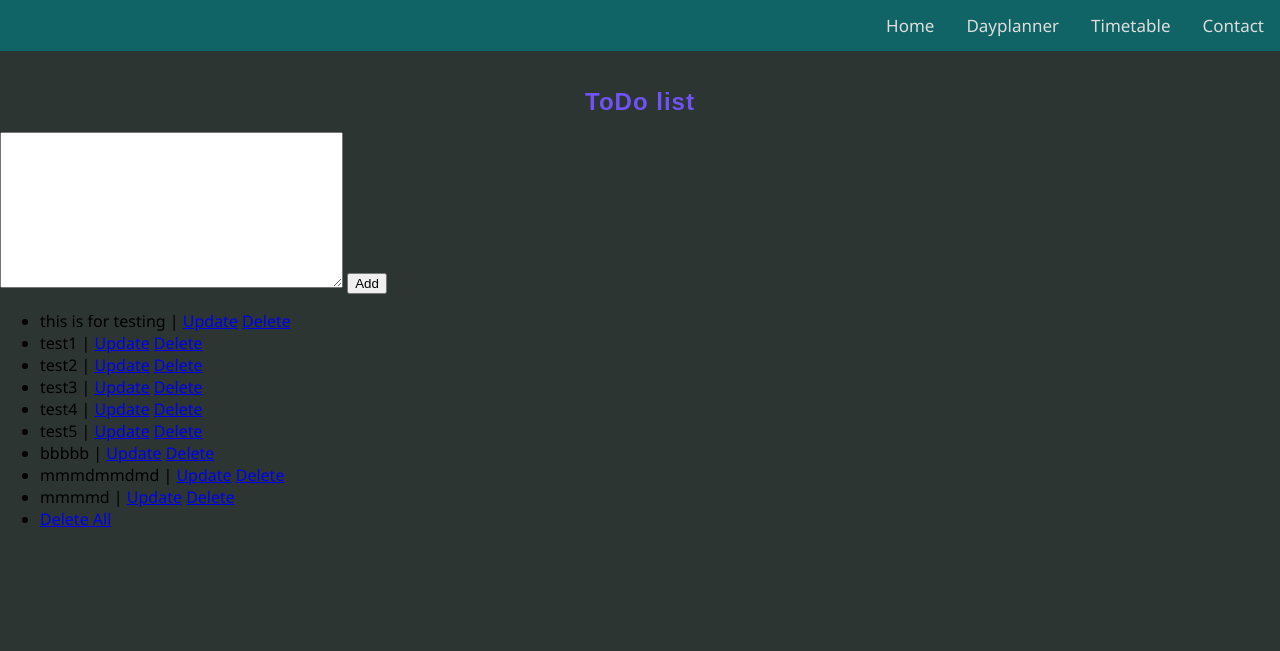
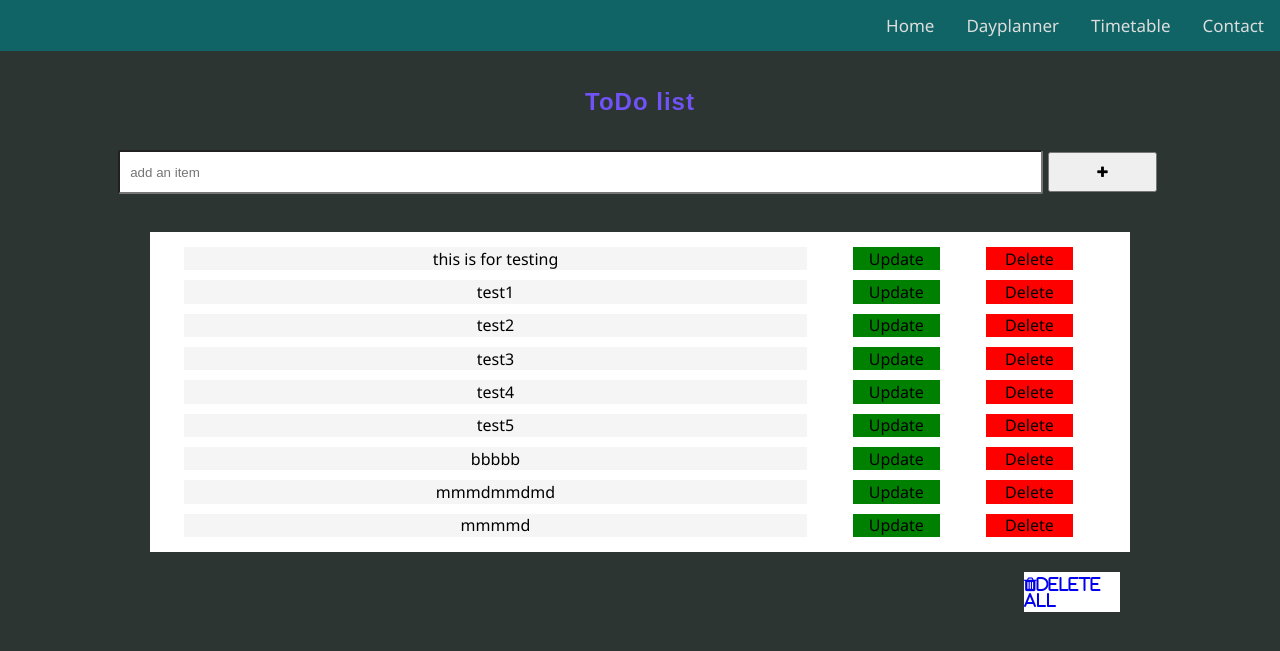
Before and after one commit to chris9515/WAD-Project, a Django app: page /todolist in a window 1280 px wide. Shown: the top 651 px of the page. Run offline with Django 3.2, Linux system fonts and the light colour scheme; data comes from the database, SQL or seed files in the repository; both versions use the stored data as it was after the commit; some libraries are stand-ins or nearby versions.

Commit message:
added styles for todo list

```diff
--- a/todolist/forms.py
+++ b/todolist/forms.py
@@ -8,3 +8,6 @@ class TodoForm(forms.ModelForm):
     class Meta:
         model = ToDoList
         fields = ('text','completed')
+        widgets = {
+            'text': forms.TextInput(attrs={'class': 'input_text', 'placeholder': 'add an item'})
+        }
--- a/todolist/models.py
+++ b/todolist/models.py
@@ -2,7 +2,7 @@ from django.db import models
 
 # Create your models here.
 class ToDoList(models.Model):
-    text = models.TextField()
+    text = models.CharField(max_length=100)
     created_time = models.DateTimeField(auto_now_add=True)
     completed = models.BooleanField(default=False)
     def __str__(self):
--- a/todolist/static/css/WAD_Project.css
+++ b/todolist/static/css/WAD_Project.css
@@ -1,4 +1,146 @@
 @import url('https://fonts.googleapis.com/css?family=Arimo');
+
+/* start */
+
+.todolist_main{
+  overflow: hidden;
+  width: 100%;
+  height: 100%;
+  display: flex;
+  flex-direction: column;
+  align-items: center;
+  justify-content: start;
+}
+
+.todolist_main .header{
+  width: 85%;
+  height: 40px;
+  display: flex;
+  flex-direction: row;
+  align-items: center;
+  justify-content: center;
+  margin: 20px 0px;
+}
+
+.header .input_div{
+  width: 85%;
+  height: 100%;
+}
+
+.header .button_div{
+  height: 100%;
+  width: 10%;
+  padding: 5px;
+}
+
+.header .input_text{
+  height: 100%;
+  width: 100%;
+  border-radius: 2.5px;
+  outline: none;
+  padding: 0px 10px;
+}
+
+.header .add_button{
+  height: 100%;
+  width: 100%;
+  cursor: pointer;
+  outline: none;
+  padding: 5px;
+}
+
+.header .add_button:focus{
+  outline: none;
+}
+
+.header .add_button:hover{
+  height: 100%;
+  width: 100%;
+  padding: 5px;
+  background-color: gray;
+  transition: 0.3s all ease-in-out;
+}
+
+.todolist_main .todo_body{
+  margin: 20px 0px;
+  width: 75%;
+  height: 300px;
+  background-color: white;
+  overflow-y: scroll;
+  overflow-x: hidden;
+  padding: 10px;
+  display: flex;
+  flex-direction: column;
+  justify-content: flex-start;
+  align-items: center;
+}
+
+.todo_body .itemlist{
+  width: 95%;
+  display: flex;
+  flex-direction: row;
+  align-items: center;
+  justify-content: center;
+  margin: 5px;
+  height: 40px;
+}
+
+.itemlist .content{
+  width: 70%;
+  height: 100%;
+  background-color: whitesmoke;
+  text-align: center;
+  padding: 0px 5px;
+  display: flex;
+  justify-content: center;
+  align-items: center;
+  margin-right: 2.5%;
+}
+
+.itemlist .update, .itemlist .delete{
+  margin: 0px 2.5%;
+  width: 10%;
+  height: 100%;
+  display: flex;
+  align-items: center;
+  justify-content: center;
+}
+
+.itemlist .update, .itemlist .delete{
+  text-align: center;
+  text-decoration: none;
+  color: black;
+}
+
+.itemlist .update{
+  background-color: green;
+}
+
+.itemlist .delete{
+  background-color: red;
+}
+
+.todolist_main .footer{
+  width: 75%;
+  height: 40px;
+  display: flex;
+  flex-direction: row;
+  align-items: center;
+  justify-content: flex-end;
+}
+
+.deleteall_div{
+  width: 10%;
+  height: 100%;
+  display: flex;
+  align-items: center;
+  justify-content: center;
+  background-color: white;
+  text-decoration: none;
+}
+
+/* end */
+
 .nav-bar
 {
 background:#116466;
@@ -306,9 +448,9 @@ h1{
           color: rgb(97, 104, 32);
         }
 
-        *, *:before, *:after {
+        /* *, *:before, *:after {
           box-sizing: inherit;
-        }
+        } */
 
         .column {
           float: left;
--- a/todolist/templates/dailyPlanner.html
+++ b/todolist/templates/dailyPlanner.html
@@ -13,26 +13,38 @@
 </head>
 <body>
     <h1>ToDo list</h1>
-    <form method="POST">
+    <div class="todolist_main">
+        <form method="POST" class="header">
             {% csrf_token %}
+            <div class="input_div">
                 {{ text.text }}
-        <!-- {{ text.completed }} -->
-        <button type="submit">Add</button>
+            </div>
+            <div class="button_div">
+                <button type="submit" class="add_button">
+                    <i class="fa fa-plus" aria-hidden="true"></i>
+                </button>
+            </div>
         </form>
-    <ul>
+        <div class="todo_body">
             {% for x in list %}
-            <li>
+                <div class="itemlist">
+                    <div class="content">
                         {% if x.completed == True %}
-                    <s>{{ x.text }}</s>
+                            <s>{{x.text}}</s>
                         {% else %}
-                 {{ x.text }}
+                            {{x.text}}
                         {% endif %}
-                | <a href="{% url 'update' x.id %}">Update</a> <a href="{% url 'delete' x.id %}">Delete</a>
-            </li>
+                    </div>
+                    <a href="{% url 'update' x.id %}" class="update">Update</a>
+                    <a href="{% url 'delete' x.id %}" class="delete">Delete</a>
+                </div>
             {% endfor %}
-        <li>
-            <a href="{% url 'deleteAll' %}">Delete All</a>
-        </li>
-    </ul>
+        </div>
+        <div class="footer">
+            <a href="{% url 'deleteAll' %}" class="deleteall_div">
+                <i class="fa fa-trash" aria-hidden="true">Delete all</i>
+            </a>
+        </div>
+    </div>
 </body>
 {% endblock %}
```
Also changed, not shown: todolist/templates/home.html (+4 -4 lines), db.sqlite3, todolist/migrations/0003_auto_20210410_1140.py (added). Lines whose indentation alone changed are shown as unchanged.
